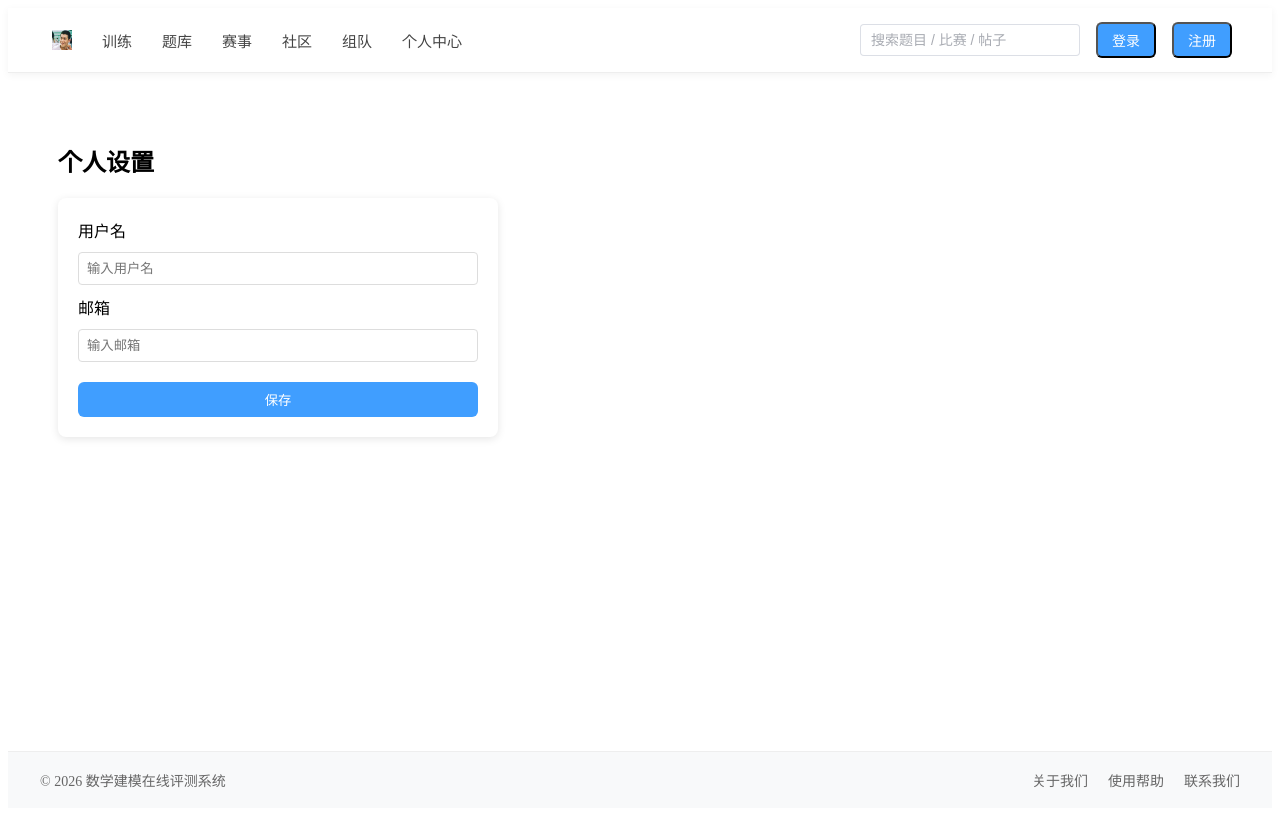
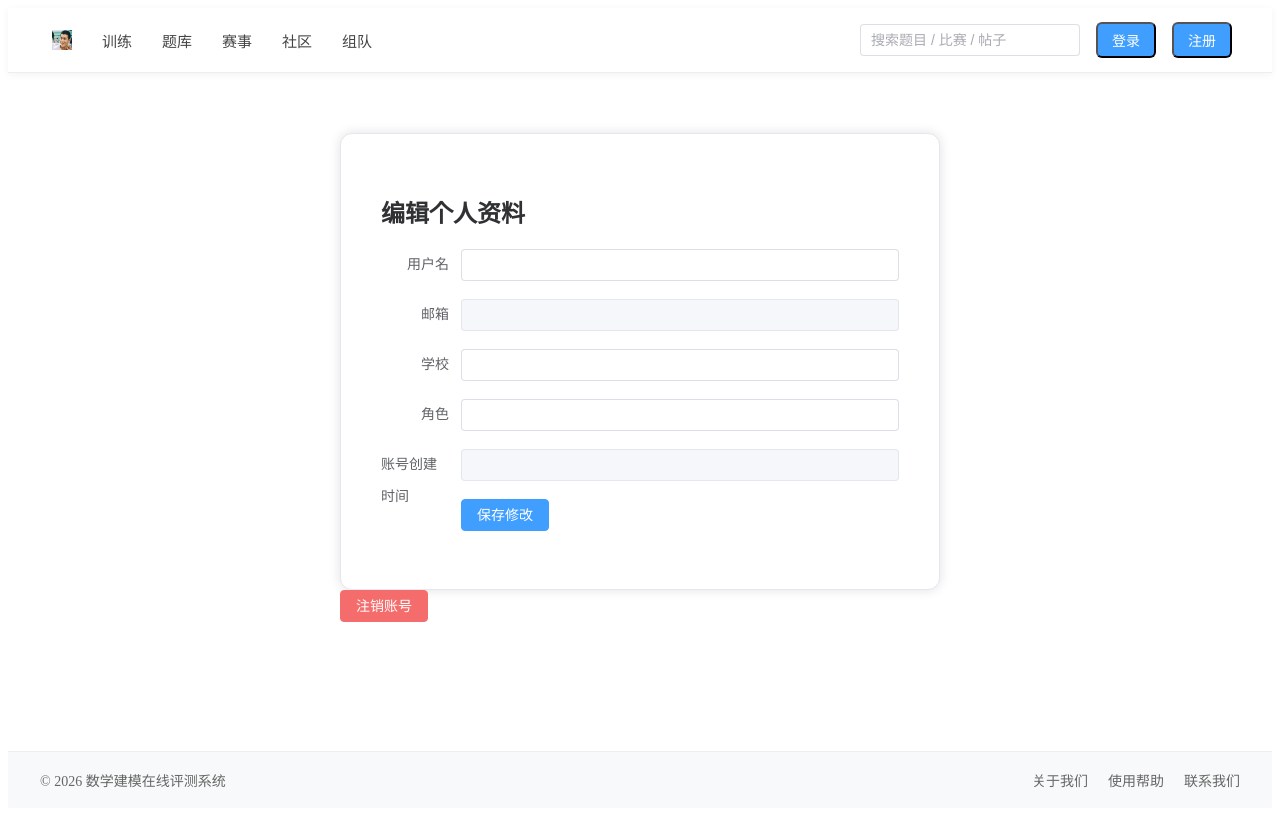
Before and after one commit to Dorian7Alden/LeetModel, a Vue app in the folder LeetModel-vue/: page /profile/settings in a window 1280 px wide. Built offline with nearby package versions, Linux system fonts and the light colour scheme; no server answers.

Commit message:
用户信息管理，注销账号

```diff
--- a/LeetModel-vue/src/api/request.js
+++ b/LeetModel-vue/src/api/request.js
@@ -9,7 +9,7 @@ service.interceptors.request.use((config) => {
   const token = localStorage.getItem("token");
 
   if (token) {
-    config.headers.token = token; // ⭐ 改这里
+    config.headers.token = token;
   }
 
   return config;
--- a/LeetModel-vue/src/api/user.js
+++ b/LeetModel-vue/src/api/user.js
@@ -8,14 +8,21 @@ export function login(data) {
     data,
   });
 }
-// 注册接口
 // 发送验证码
 export function sendCode(email) {
-  return request.post("/auth/send-code", {
-    email: email,
+  return request.post("/auth/verification-codes", {
+    target: email,
   });
 }
 // 注册
 export function register(data) {
   return request.post("/auth/register", data);
 }
+// 更新用户信息（按ID）
+export function updateUser(userId, data) {
+  return request.put(`/users/${userId}`, data);
+}
+// 删除用户
+export function deleteUser(userId) {
+  return request.delete(`/users/${userId}`);
+}
--- a/LeetModel-vue/src/components/layout/AppLayout.vue
+++ b/LeetModel-vue/src/components/layout/AppLayout.vue
@@ -14,7 +14,6 @@
           <router-link to="/contest" class="nav-item">赛事</router-link>
           <router-link to="/community" class="nav-item">社区</router-link>
           <router-link to="/team" class="nav-item">组队</router-link>
-          <router-link to="/profile" class="nav-item">个人中心</router-link>
         </nav>
       </div>
 
@@ -55,6 +54,7 @@
               <el-dropdown-item>题单</el-dropdown-item>
               <el-dropdown-item>收藏夹</el-dropdown-item>
               <el-dropdown-item>笔记本</el-dropdown-item>
+              <router-link to="/profile" class="nav-item">个人中心</router-link>
 
               <el-dropdown-item divided @click="logout">
                 退出登录
--- a/LeetModel-vue/src/modules/profile/view/childview/Settings.vue
+++ b/LeetModel-vue/src/modules/profile/view/childview/Settings.vue
@@ -1,60 +1,143 @@
 <template>
+  <div class="settings-page">
+    <el-card class="card">
+      <h2>编辑个人资料</h2>
 
-<div class="page">
+      <el-form :model="form" label-width="80px">
+        <!-- 用户名 -->
+        <el-form-item label="用户名">
+          <el-input v-model="form.username" />
+        </el-form-item>
 
-<h2>个人设置</h2>
+        <!-- 邮箱（只读） -->
+        <el-form-item label="邮箱">
+          <el-input v-model="form.email" disabled />
+        </el-form-item>
 
-<div class="card">
+        <!-- 学校 -->
+        <el-form-item label="学校">
+          <el-input v-model="form.school" />
+        </el-form-item>
 
-<label>用户名</label>
-<input placeholder="输入用户名"/>
+        <!-- 角色 -->
+        <el-form-item label="角色">
+          <el-input v-model="form.trainerType" />
+        </el-form-item>
 
-<label>邮箱</label>
-<input placeholder="输入邮箱"/>
+        <!-- 创建时间（只读） -->
+        <el-form-item label="账号创建时间">
+          <el-input v-model="form.createTime" disabled />
+        </el-form-item>
 
-<button>保存</button>
-
-</div>
-
-</div>
-
+        <!-- 按钮 -->
+        <el-form-item>
+          <el-button type="primary" @click="handleSubmit"> 保存修改 </el-button>
+        </el-form-item>
+      </el-form>
+    </el-card>
+    <el-button type="danger" @click="handleDelete"> 注销账号 </el-button>
+  </div>
 </template>
 
-<style scoped>
+<script setup>
+import { reactive, onMounted } from "vue";
+import { ElMessage, ElMessageBox } from "element-plus";
+import { updateUser } from "@/api/user";
+import request from "..//..//..//..//api/request";
+import { useRouter } from "vue-router";
+import { deleteUser } from "@/api/user";
 
-.page{
-padding:30px;
+// ⚠️ 你需要从本地拿当前用户ID
+// 示例：登录后存的
+const userId = localStorage.getItem("userId");
+
+const form = reactive({
+  username: "",
+  email: "",
+  createTime: "",
+  trainerType: "",
+  school: "",
+});
+
+// ✅ 加载用户信息（推荐）
+async function loadUser() {
+  try {
+    const res = await request.get(`/users/${userId}`);
+
+    function normalizeUser(user) {
+      return {
+        username: user.username ?? "",
+        email: user.email ?? "",
+        createTime: user.createTime ?? "",
+        trainerType: user.trainerType ?? "",
+        school: user.school ?? "",
+      };
+    }
+    const user = normalizeUser(res.data);
+    Object.assign(form, user);
+  } catch (e) {
+    ElMessage.error("加载用户失败");
+  }
 }
 
-.card{
+onMounted(() => {
+  loadUser();
+});
 
-width:400px;
-background:white;
-padding:20px;
-border-radius:8px;
-box-shadow:0 2px 8px rgba(0,0,0,0.1);
+// 提交
+async function handleSubmit() {
+  try {
+    await updateUser(userId, form);
 
-display:flex;
-flex-direction:column;
-gap:10px;
+    ElMessage.success("修改成功");
+  } catch (e) {
+    ElMessage.error("修改失败");
+  }
+}
+const router = useRouter();
 
+async function handleDelete() {
+  try {
+    // ⚠️ 二次确认（非常重要）
+    await ElMessageBox.confirm("注销账号后将无法恢复，是否继续？", "警告", {
+      confirmButtonText: "确定注销",
+      cancelButtonText: "取消",
+      type: "warning",
+    });
+
+    // 1️⃣ 调后端删除用户
+    await deleteUser(userId);
+
+    // 2️⃣ 清本地登录信息
+    localStorage.removeItem("token");
+    localStorage.removeItem("userId");
+
+    ElMessage.success("账号已注销");
+
+    // 3️⃣ 跳首页
+    router.push("/");
+
+    // 4️⃣ 强制刷新
+    setTimeout(() => {
+      location.reload();
+    }, 100);
+  } catch (e) {
+    if (e !== "cancel") {
+      console.error(e);
+      ElMessage.error("注销失败");
+    }
+  }
+}
+</script>
+
+<style scoped>
+.settings-page {
+  max-width: 600px;
+  margin: 40px auto;
 }
 
-input{
-padding:8px;
-border:1px solid #ddd;
-border-radius:4px;
+.card {
+  padding: 20px;
+  border-radius: 12px;
 }
-
-button{
-
-margin-top:10px;
-background:#409eff;
-color:white;
-border:none;
-padding:8px;
-border-radius:6px;
-
-}
-
 </style>
--- a/LeetModel-vue/src/modules/user/Login.vue
+++ b/LeetModel-vue/src/modules/user/Login.vue
@@ -41,7 +41,14 @@ async function handleLogin() {
     const res = await login(form.value);
 
     if (res.code === 200) {
-      userStore.login(res.data.token, res.data.username);
+      const token = res.data.token;
+      const user = res.data.user_data; // ✅ 关键在这里
+
+      // ✅ 存本地
+      localStorage.setItem("token", token);
+      localStorage.setItem("userId", user.id);
+
+      userStore.login(res.data.token, user.username);
 
       ElMessage.success("登录成功");
 
```
